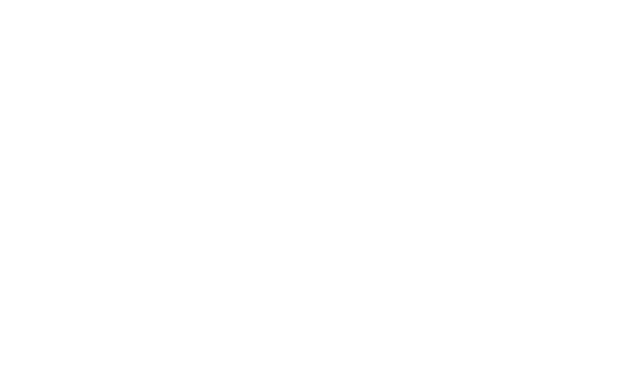
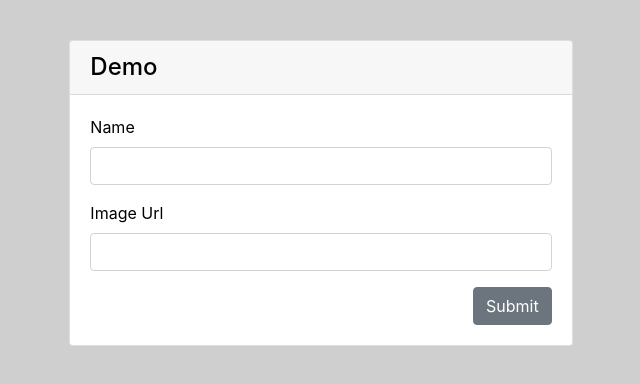
Before and after one commit to RahulRj09/assignment-frontend-developer, a React (Create React App) app: page /home in a window 1280 px wide. Shown: the top 384 px of the page, without its empty margins (319-959 px from the left). Built offline with nearby package versions, Linux system fonts and the light colour scheme; sample sign-in values are in the browser's storage.

Commit message:
add. categories store

```diff
--- a/src/components/Home.js
+++ b/src/components/Home.js
@@ -1,24 +1,101 @@
 import React from 'react'
 import { connect } from 'react-redux'
-import { useHistory, Redirect } from 'react-router-dom'
+import { Redirect } from 'react-router-dom'
 import '../style/form.css'
 import '../style/form1.css'
 import { Formik, Form, Field, ErrorMessage } from 'formik'
 import * as Yup from 'yup'
 import TextError from '../utils/TextError'
-import Alert from '@material-ui/lab/Alert';
 import '../style/login.css'
 
-function Home() {
+function Home({ }) {
     let details = JSON.parse(localStorage.getItem("loginDetails"))
     if (!details) {
         return <Redirect to='/' />
     }
+
+    let accessToken = details.result.accessToken
+
+    const initialValue = {
+        name: "",
+        imageUrl: "",
+        categoryId: "",
+        subCategoryId: "",
+        startDate: "",
+        endDate: ""
+    }
+
+    const validationSchema = Yup.object({
+        name: Yup.string().required("Required!"),
+        imageUrl: Yup.string().required("Required!"),
+        categoryId: Yup.string().required("Required!"),
+        subCategoryId: Yup.string().required("Required!"),
+        startDate: Yup.string().required("Required!"),
+        endDate: Yup.string().required("Required!"),
+
+    })
+    const onSubmit = async values => {
+
+    }
+
     return (
         <div>
+            <section id="cover" className="min-vh-100">
 
+                <div id="cover-caption"  >
+                    <div className="container-fluid">
+                        <div className="row">
+                            <div className="col-xl-5 col-lg-8 col-md-8 col-sm-12 col-xs-12 col mx-auto form-4">
+                                <div className="template" style={{ color: 'black' }}>
+                                    <div className="card">
+                                        <h4 className="card-header">Demo</h4>
+                                        <div className="card-body">
+                                            <Formik initialValues={initialValue} validationSchema={validationSchema} onSubmit={onSubmit} >
+                                                {
+                                                    formik => {
+                                                        return <Form>
+                                                            <div className="form-group">
+                                                                <label htmlFor="name">Name</label>
+                                                                <Field type="text" name="name" className="form-control" />
+                                                                <ErrorMessage name="name" component={TextError} />
+                                                            </div>
+                                                            <div className="form-group">
+                                                                <label htmlFor="imageUrl">Image Url</label>
+                                                                <Field name="imageUrl" className="form-control" type="text" />
+                                                                <ErrorMessage name="imageUrl" component={TextError} />
+                                                            </div>
+
+                                                            <div style={{ display: "flex", float: "right", display: "inline" }}>
+                                                                <button type="submit" className="btn btn-secondary" disabled={!formik.isValid} >Submit</button>
+                                                            </div>
+                                                        </Form>
+                                                    }
+                                                }
+                                            </Formik>
+                                        </div>
+                                    </div>
+                                </div>
+                            </div>
+                        </div>
+                    </div>
+                </div>
+            </section>
         </div>
     )
 }
 
-export default Home
+
+
+const mapStateToProps = (state) => {
+    return {
+
+    }
+}
+
+const mapStateToDispatch = (dispatch) => {
+    return {
+
+    }
+}
+
+export default connect(mapStateToProps, mapStateToDispatch)(Home)
```
Also changed, not shown: src/store/Categories/categoriesActions.js (added), src/store/Categories/categoriesReducer.js (added), src/store/Categories/categoriesTypes.js (added).
